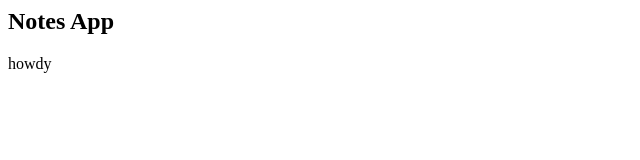
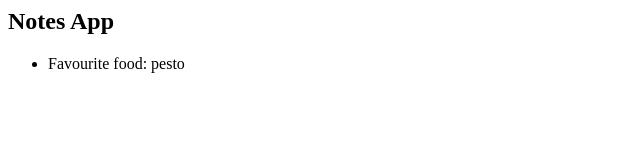
Before and after one commit to RobertClayton/notes-app, a website: page public/views/index.html in a window 1280 px wide. Shown: the whole page, without its empty margins (0-640 px from the left). Drawn offline with Linux system fonts and the light colour scheme.

Commit message:
note appears on index.html

```diff
--- a/public/controllers/note-controller.js
+++ b/public/controllers/note-controller.js
@@ -1,8 +1,19 @@
-window.onload = function() {
+(function(exports) {
+  function NoteController(noteListModelParam) {
+    this.noteListModel = noteListModelParam;
+    this.view = null;
 
-  var getDiv = document.getElementById("app");
-  getDiv.innerHTML = "howdy";
+    NoteController.prototype.newNote = function(string) {
+      this.noteListModel.new(string);
+    };
 
-  console.log(getDiv);
+    NoteController.prototype.listView = function() {
+      this.view = new NoteListView(this.noteListModel);
+    };
 
-};
+    NoteController.prototype.getHTML = function() {
+      document.getElementById("app").innerHTML = (this.view.returnHTML());
+    };
+  }
+exports.NoteController = NoteController;
+})(this);
--- /dev/null
+++ b/public/tests/note-controller-test.js
@@ -0,0 +1,24 @@
+function testNoteListControllerIncludesString() {
+  var noteList = new NoteList();
+  var noteController = new NoteController(noteList);
+
+  noteController.newNote('This is the string for a note');
+  noteController.listView();
+  noteController.getHTML();
+
+  assert.isTrue(document.getElementById("app").innerHTML.includes('This is the string for a note'));
+}
+
+function testNoteListControllerChangesHTML() {
+  var noteList = new NoteList();
+  var noteController = new NoteController(noteList);
+
+  noteController.newNote('Favourite food: pesto');
+  noteController.listView();
+  noteController.getHTML();
+
+  assert.isTrue(document.getElementById("app").innerHTML == ('<ul><li><div>Favourite food: pesto</div></li></ul>'));
+}
+
+testNoteListControllerIncludesString();
+testNoteListControllerChangesHTML();
--- a/public/views/index.html
+++ b/public/views/index.html
@@ -1,5 +1,11 @@
 <html>
   <head>
+  </head>
+  <body>
+    <h2>Notes App</h2>
+    <div id="app">hello</div>
+
+
     <script src="../models/note-model.js"></script>
     <script src="../models/note-list-model.js"></script>
 
@@ -11,9 +17,6 @@
     <script src="../tests/note-test.js"></script>
     <script src="../tests/note-list-model-test.js"></script>
     <script src="../tests/note-list-views-test.js"></script>
-  </head>
-  <body>
-    <h2>Notes App</h2>
-    <div id="app">hello</div>
+    <script src="../tests/note-controller-test.js"></script>
   </body>
 </html>
```
